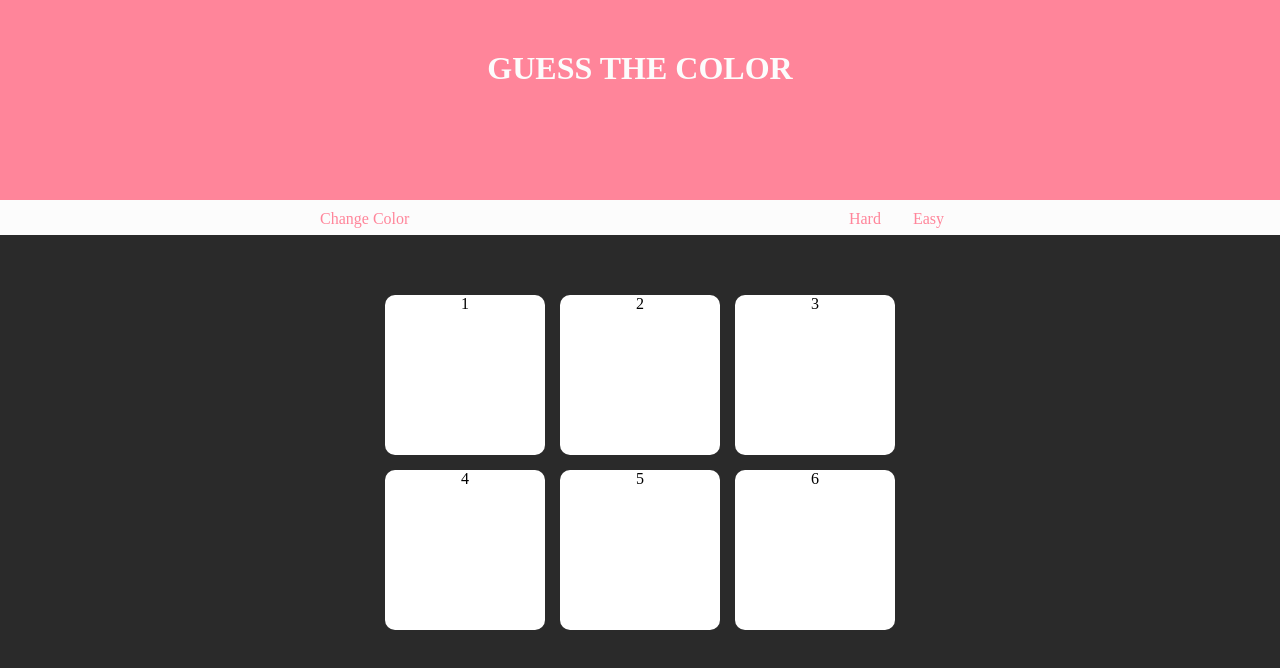
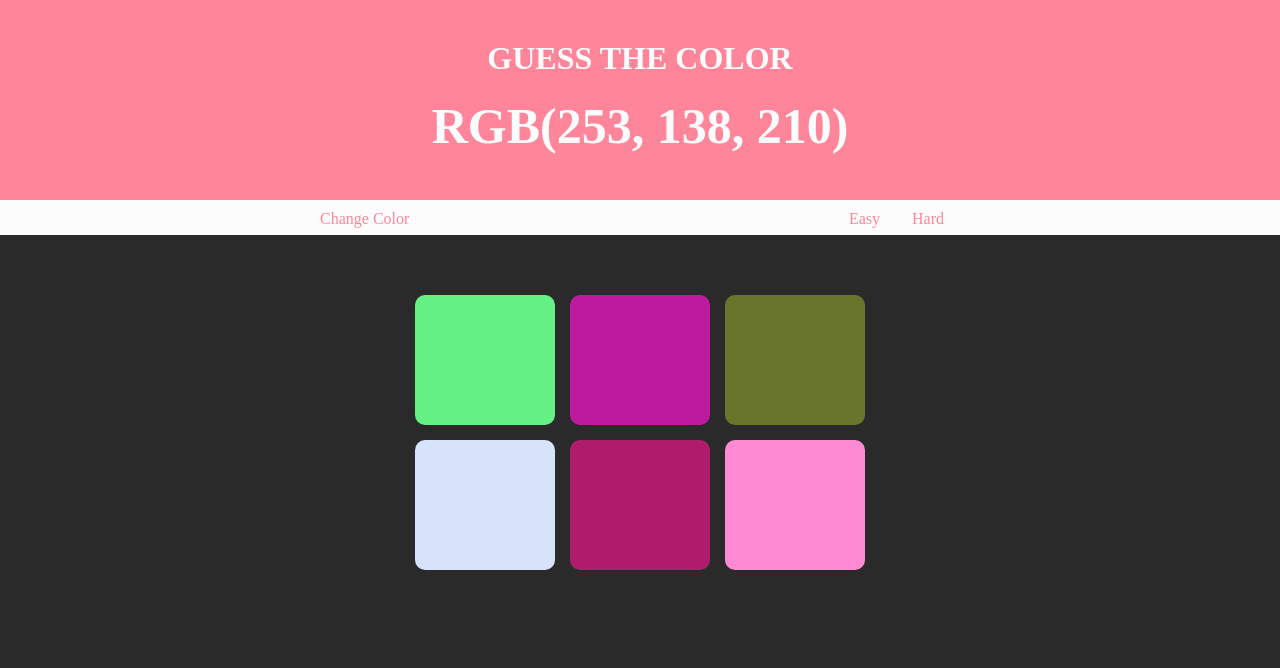
Before and after one commit to Jimobob/Color-Game, a plain HTML site: page index.html in a window 1280 px wide. Drawn offline with Linux system fonts and the light colour scheme.

Commit message:
Basic javascript functionality added to make web app. interactive. Can now choose color based on rgb value and colors switch when correct shade is chosen.

```diff
--- a/assets/css/style.css
+++ b/assets/css/style.css
@@ -23,9 +23,14 @@ li{
 	color: #ff859a;
 }
 
+#rgb{
+	padding-top: 20px;
+	font-size: 50px;
+}
+
 .grid-container{
 	display: grid;
-	grid-template-columns: 160px 160px 160px;
+	grid-template-columns: 140px 140px 140px;
 	grid-gap: 15px;
 	padding-top: 60px;
 	justify-content: center;
@@ -33,7 +38,7 @@ li{
 
 .grid-container div{
 	background-color: white;
-	height: 160px;
+	height: 130px;
 	border-radius: 10px;
 }
 
@@ -48,7 +53,7 @@ li{
 
 #title{
 	text-align: center;
-	padding-top: 50px;
+	padding-top: 40px;
 	color: #fcfcfc;
 }
 
--- /dev/null
+++ b/assets/js/script.js
@@ -0,0 +1,54 @@
+var colorArray = [];
+var primaryColor;
+
+function randomNum(){
+	return Math.floor(Math.random()*256);
+}
+
+function generateRGB(){
+	return "rgb(" + randomNum() + ", " + randomNum() + ", " + randomNum() + ")";
+}
+
+function generateColorArray(){
+	for(var i = 0; i < 6; i++){
+		colorArray.push(generateRGB());
+	}
+}
+
+function removeColorArray(){
+	for(var i = 0; i < 6; i++){
+		colorArray.pop();
+	}
+}
+
+function colorDivs(){
+	generateColorArray();
+	console.log(colorArray);
+	primaryColor = colorArray[Math.floor(Math.random()*6)];
+	var divsToColor = document.querySelectorAll(".color");
+	var header = document.querySelector("#header");
+	for(var i = 0; i < colorArray.length; i++){
+		divsToColor[i].style.backgroundColor = colorArray[i];
+
+		//console.log(divsToColor[i].style.backgroundColor);
+		divsToColor[i].addEventListener("click", function(){
+			if(this.style.backgroundColor == primaryColor){
+				header.style.backgroundColor = primaryColor;
+
+				var list = document.querySelectorAll("li");
+				for(var a = 0; a < list.length; a++){
+					list[a].style.color = primaryColor;
+				}
+				removeColorArray();
+				colorDivs();
+			}
+		})
+		var rgb = document.querySelector("#rgb");
+
+		rgb.innerHTML = primaryColor.toUpperCase();
+		rgb.style.color = "#fcfcfc";
+	}
+
+}
+
+console.log(colorDivs());
--- a/index.html
+++ b/index.html
@@ -5,7 +5,6 @@
 		<link rel="stylesheet" type="text/css" href="assets/css/style.css">
 		<title>Color game</title>
 	</head>
-
 
 	<body>
 		<div id="header">
@@ -16,19 +15,21 @@
 			<ul>
 				<li id="left">Change Color</li>
 				<div id="right">
+					<li>Easy</li>
 					<li>Hard</li>
-					<li>Easy</li>
 				</div>
 			</ul>
 		</div>
 		<div class="grid-container">
-			<div>1</div>
-			<div>2</div>
-			<div>3</div>
-			<div>4</div>
-			<div>5</div>
-			<div>6</div>
+			<div class="color"></div>
+			<div class="color"></div>
+			<div class="color"></div>
+			<div class="color"></div>
+			<div class="color"></div>
+			<div class="color"></div>
 		</div>
+
+		<script type="text/javascript" src="assets/js/script.js"></script>
 	</body>
 
 </html>
```
